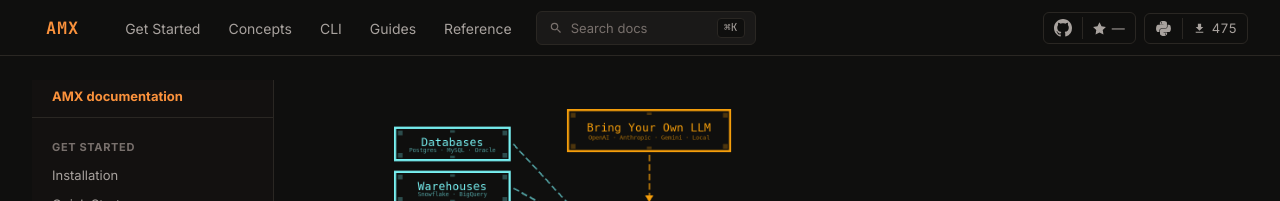
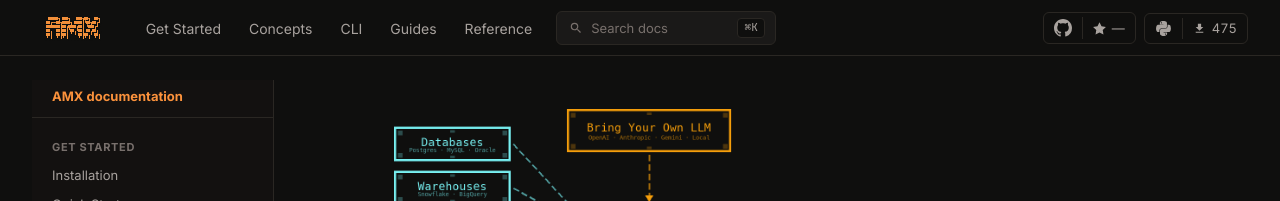
Before and after one commit to omeryasirkucuk/amx-docs, an MkDocs documentation site: the page built from docs/index.md, in a window 1280 px wide. Shown: the top 201 px of the page. Built offline with MkDocs 1.6.1 and Material for MkDocs 9.7.7, drawn with Linux system fonts in a browser that asks for light colours; comment, search, counter and statistics services are not loaded.

Commit message:
fix(logo): recolor pixel-art logo to amber instead of replacing it (#7)
Önceki PR'da PNG logoyu text wordmark ile değiştirmiştim — kullanıcı
piksel sanatı korunmasını istiyordu, sadece rengi değişsin. Şimdi:

- docs/assets/amx-logo.png: tüm cyan piksellerinin hue'su amber'e
  (28°, palette accent #fb923c) çekildi; saturation min 0.76'ya
  zorlandı, value/alpha korundu. Pixel-art kompozisyonu ve transparan
  outline efektleri olduğu gibi kalıyor.
- overrides/partials/header.html: text logo değişikliği geri alındı,
  Material'in <img> bloğu yerine konuldu.
- docs/stylesheets/extra.css: .amx-logo-text stili kaldırıldı, eski
  .md-logo img stilleri (height/max-width/image-rendering) geri.

Co-authored-by: omeryasirkucuk <omeryasirkucuk@users.noreply.github.com>

```diff
--- a/docs/stylesheets/extra.css
+++ b/docs/stylesheets/extra.css
@@ -181,32 +181,25 @@
   display: flex;
   align-items: center;
 }
-/* Wordmark is rendered via the amber text logo below — Material's own
-   site-title block is redundant. */
+/* Logo image already says "AMX" — hide the wordmark beside it everywhere. */
 .md-header__title { display: none; }
 .md-header__button.md-logo {
-  padding: 6px 10px;
+  padding: 6px 8px;
   display: inline-flex;
   align-items: center;
-  gap: 6px;
-}
-/* Amber monospace "AMX" wordmark — matches the visualizer's accent.
-   Hover lightens to the soft accent ink so the link affordance is felt
-   without a color shift away from the palette. */
-.md-header__button.md-logo.amx-logo-text {
-  font-family: var(--font-mono);
-  font-weight: 700;
-  font-size: 17px;
-  letter-spacing: 0.05em;
-  color: var(--accent);
-  text-decoration: none;
-  line-height: 1;
-}
-.md-header__button.md-logo.amx-logo-text:hover {
-  color: var(--accent-dark);
-}
+}
+/* The new AMX terminal-style logo is wide (≈2.2:1). Constrain by height,
+   let width auto-scale, keep crisp pixels (no smoothing). */
+.md-header__button.md-logo img {
+  height: 26px;
+  width: auto;
+  max-width: 120px;
+  image-rendering: pixelated;
+  image-rendering: crisp-edges;
+}
+.md-header__button.md-logo svg { height: 28px; width: 28px; }
 @media (max-width: 768px) {
-  .md-header__button.md-logo.amx-logo-text { font-size: 15px; padding: 6px 8px; }
+  .md-header__button.md-logo img { height: 22px; max-width: 96px; }
 }
 
 .amx-nav {
--- a/overrides/partials/header.html
+++ b/overrides/partials/header.html
@@ -18,11 +18,13 @@
       {% include ".icons/material/menu.svg" %}
     </label>
 
-    {# Logo — text wordmark in the visualizer's amber accent so the
-       header reads identically to the SPA: monospace "AMX" instead of
-       the cyan ASCII-block PNG. Clickable, links to home. #}
-    <a href="{{ home_url }}" title="{{ config.site_name | e }}" class="md-header__button md-logo amx-logo-text" aria-label="{{ config.site_name }}">
-      AMX
+    {# Logo #}
+    <a href="{{ home_url }}" title="{{ config.site_name | e }}" class="md-header__button md-logo" aria-label="{{ config.site_name }}">
+      {% if config.theme.logo %}
+        <img src="{{ config.theme.logo | url }}" alt="logo">
+      {% else %}
+        {% include ".icons/" ~ config.theme.icon.logo ~ ".svg" %}
+      {% endif %}
     </a>
 
     {# Site title #}
```
Also changed, not shown: docs/assets/amx-logo.png.
